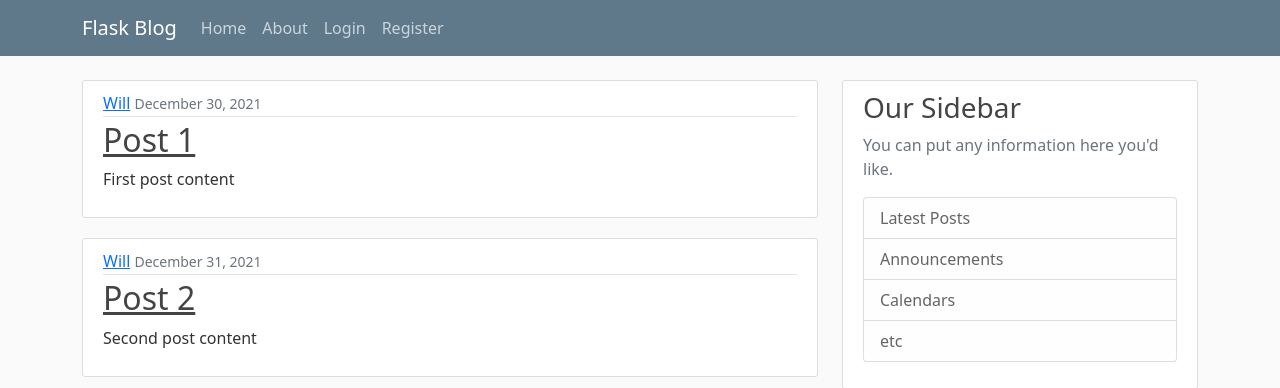
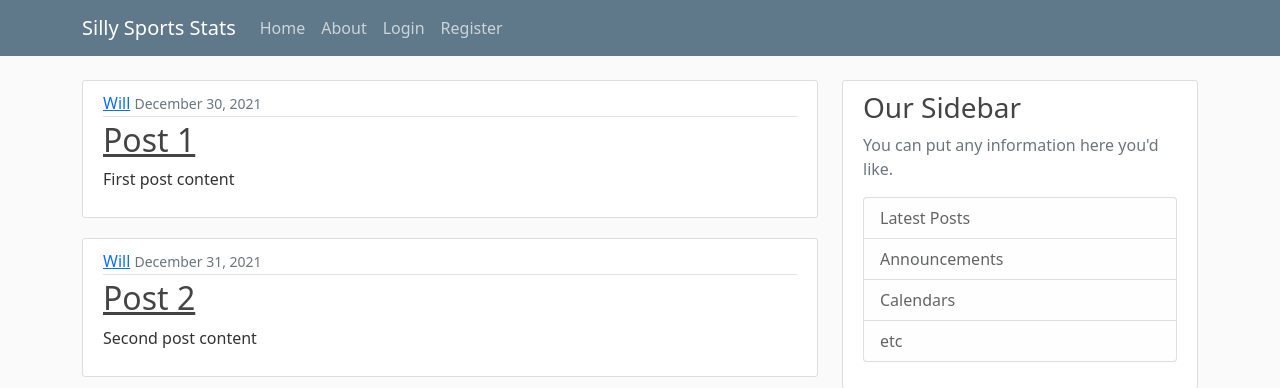
Before and after one commit to willschlitzer/sillysportsstats, a Flask app: page / in a window 1280 px wide. Shown: the top 388 px of the page. Run offline with Flask 2, Linux system fonts and the light colour scheme.

Commit message:
update navbar message

```diff
--- a/silly-sports-stats/templates/layout.html
+++ b/silly-sports-stats/templates/layout.html
@@ -15,7 +15,7 @@
     <header class="site-header">
       <nav class="navbar navbar-expand-md navbar-dark bg-steel fixed-top">
         <div class="container">
-          <a class="navbar-brand mr-4" href="/">Flask Blog</a>
+          <a class="navbar-brand mr-4" href="/">Silly Sports Stats</a>
           <button class="navbar-toggler" type="button" data-toggle="collapse" data-target="#navbarToggle" aria-controls="navbarToggle" aria-expanded="false" aria-label="Toggle navigation">
             <span class="navbar-toggler-icon"></span>
           </button>
```
